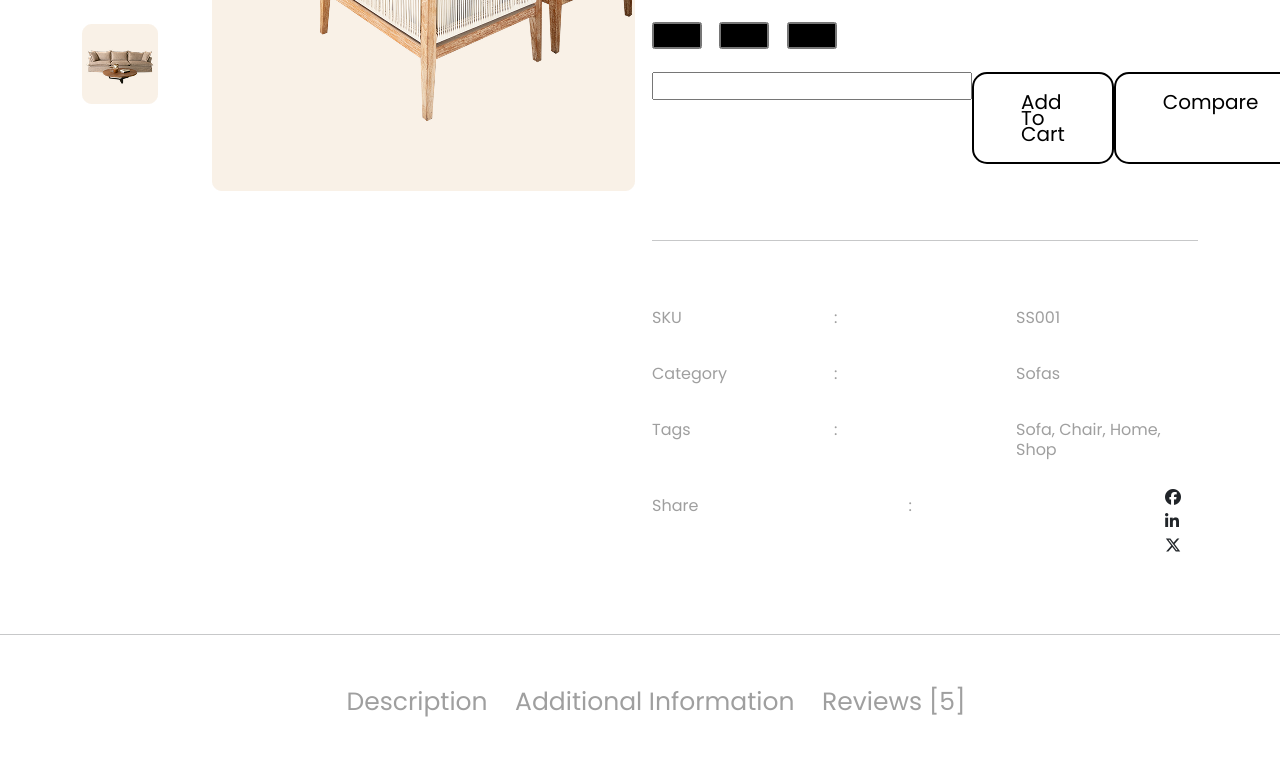
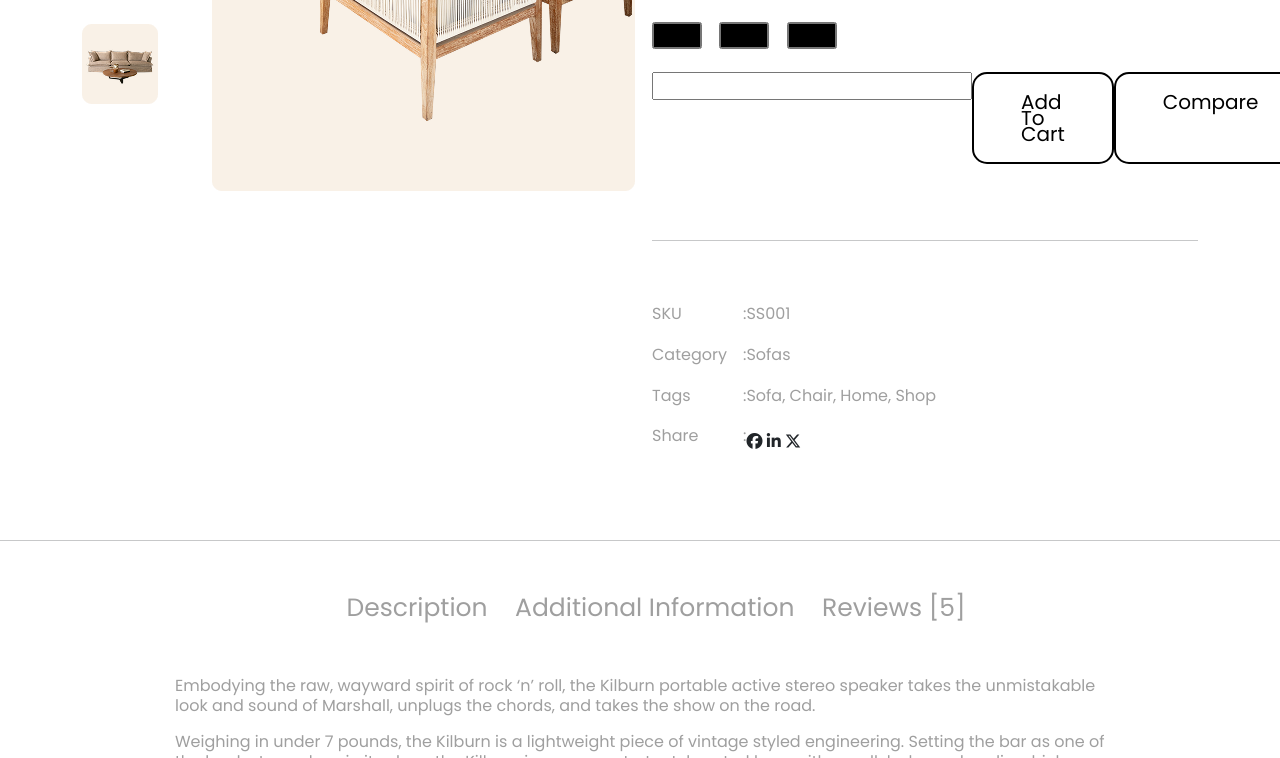
Before and after one commit to MontajurMonir/class-20_____bootstrap_webpage_03_single_product, a plain HTML site: page index.htm in a window 1280 px wide. Shown: the part 510-1268 px from the top of the page. Drawn offline with Linux system fonts and the light colour scheme; a web font is replaced by a local one.

Commit message:
second commit

```diff
--- a/css/style.css
+++ b/css/style.css
@@ -180,12 +180,23 @@ transition: .4s;
   }
   .single_product .content_right .details .line{
 
+    padding: 10px 0;
+
+
   }
-  .single_product .content_right .details p{
+  .single_product .content_right .details h6{
     font-size: 16px;
     font-weight: 400;
     color: #9F9F9F;
-    display: inline;
+    /* margin-left: 20px; */
+    /* display: inline; */
+  }
+  .single_product .content_right .details i{
+    font-size: 16px;
+
+
+    /* margin-left: 20px; */
+    /* display: inline; */
   }
 /* single_product-Part css End  */
 
--- a/index.htm
+++ b/index.htm
@@ -162,23 +162,35 @@
                   <hr />
                   <div class="details">
                     <div class="line d-flex">
-                      <p>SKU</p>
-                      <p>:</p>
-                      <p>SS001</p>
+                      <div class="col-lg-2 ">
+                        <h6>SKU</h6>
+                      </div>
+                      <h6>:</h6>
+                      <h6>SS001</h6>
                     </div>
                     <div class="line d-flex">
-                      <p>Category</p>
-                      <p>:</p>
-                      <p>Sofas</p>
+                      <div class="col-lg-2">
+                        <h6>Category</h6>
+                      </div>
+
+                      <h6>:</h6>
+                      <h6>Sofas</h6>
                     </div>
                     <div class="line d-flex">
-                      <p>Tags</p>
-                      <p>:</p>
-                      <p>Sofa, Chair, Home, Shop</p>
+                      <div class="col-lg-2">
+                        <h6>Tags</h6>
+                      </div>
+                      <h6>:</h6>
+                      <h6>Sofa, Chair, Home, Shop</h6>
                     </div>
                     <div class="line d-flex">
-                      <p>Share</p>
-                      <p>:</p>
+                      <div class="col-lg-2 align-items-center">
+                        <h6>Share</h6>
+                      </div>
+
+                      <div class="div">
+                        <h6>:</h6>
+                      </div>
                       <div class="link">
                         <a href="#">
                           <i class="fa-brands fa-facebook"></i>
```
